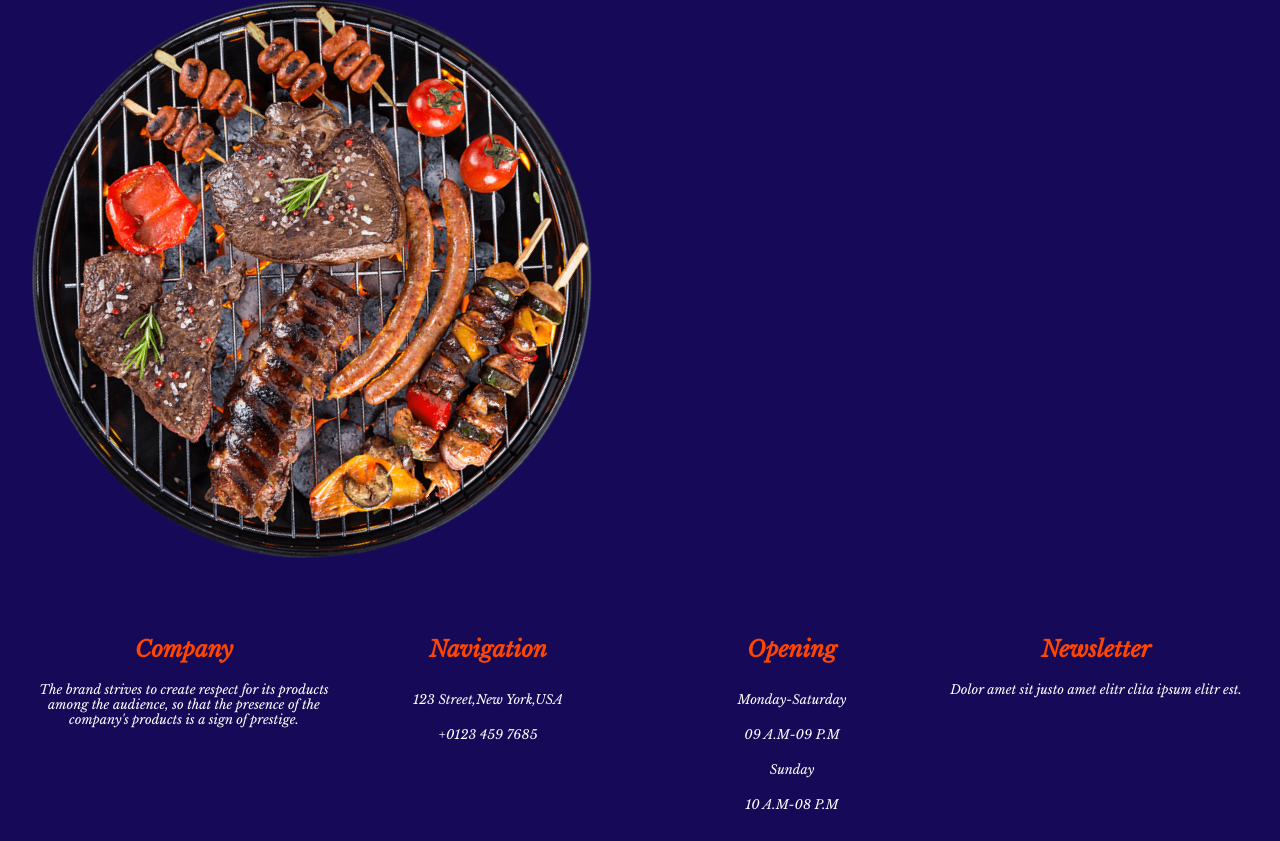
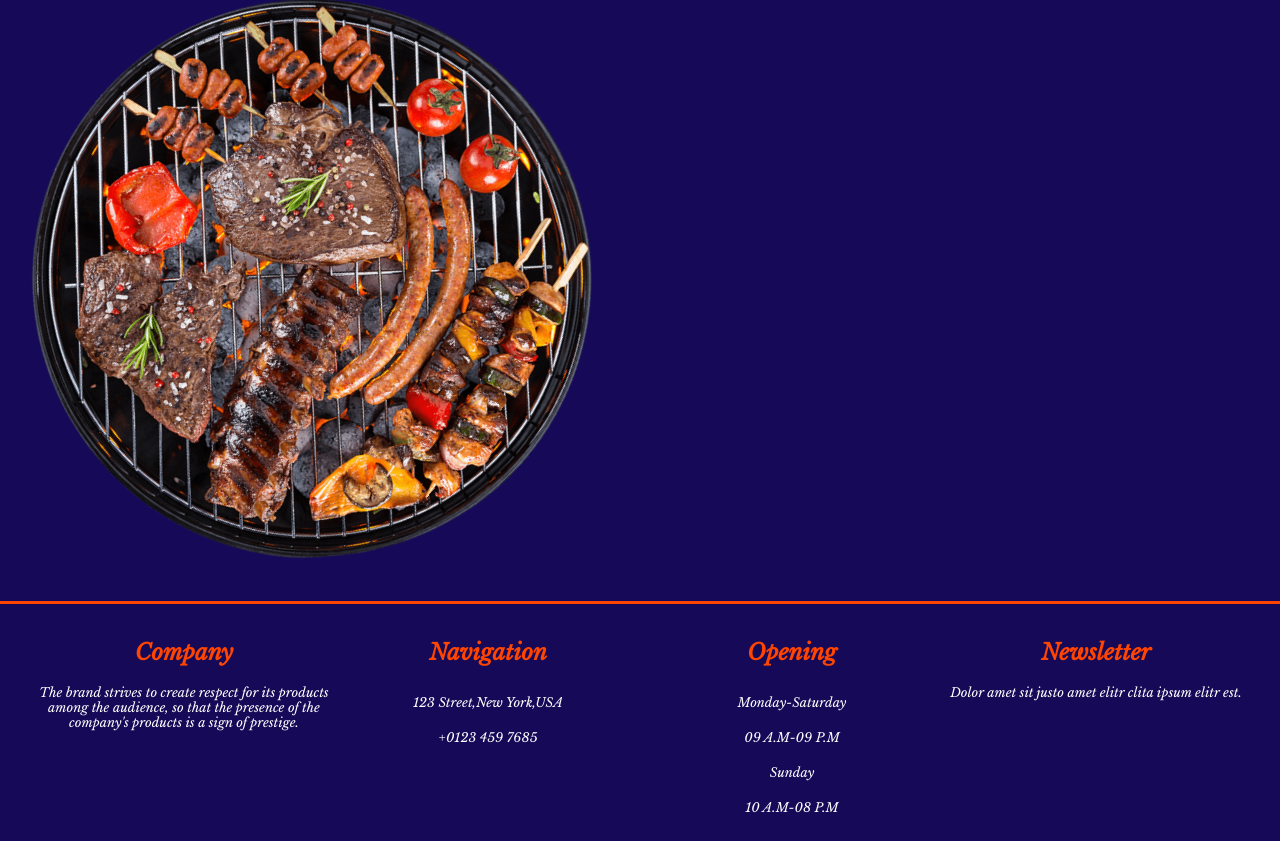
Before and after one commit to AigerimAkmatalieva/care-products-diploma-, a React (Create React App) app: page / in a window 1280 px wide. Shown: the part 358-1199 px from the top of the page. Built offline with nearby package versions, Linux system fonts and the light colour scheme.

Commit message:
Renew components

```diff
--- a/src/components/Footer/Footer.css
+++ b/src/components/Footer/Footer.css
@@ -4,6 +4,7 @@
   text-align: center;
   color: white;
   flex-wrap: wrap;
+  border-top: 3px solid orangered;
 }
 .Footer .line-h {
   line-height: 35px;
```
